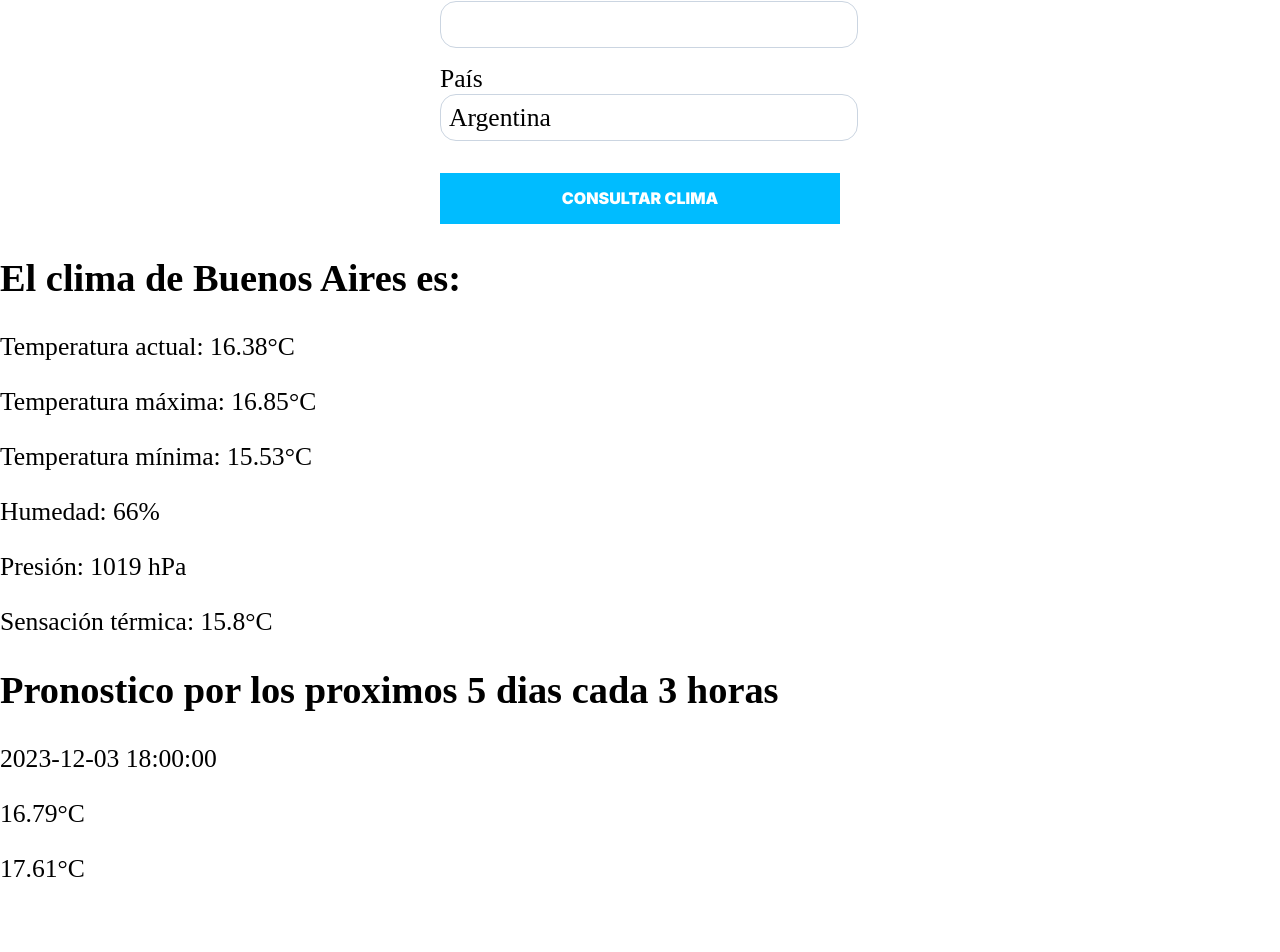
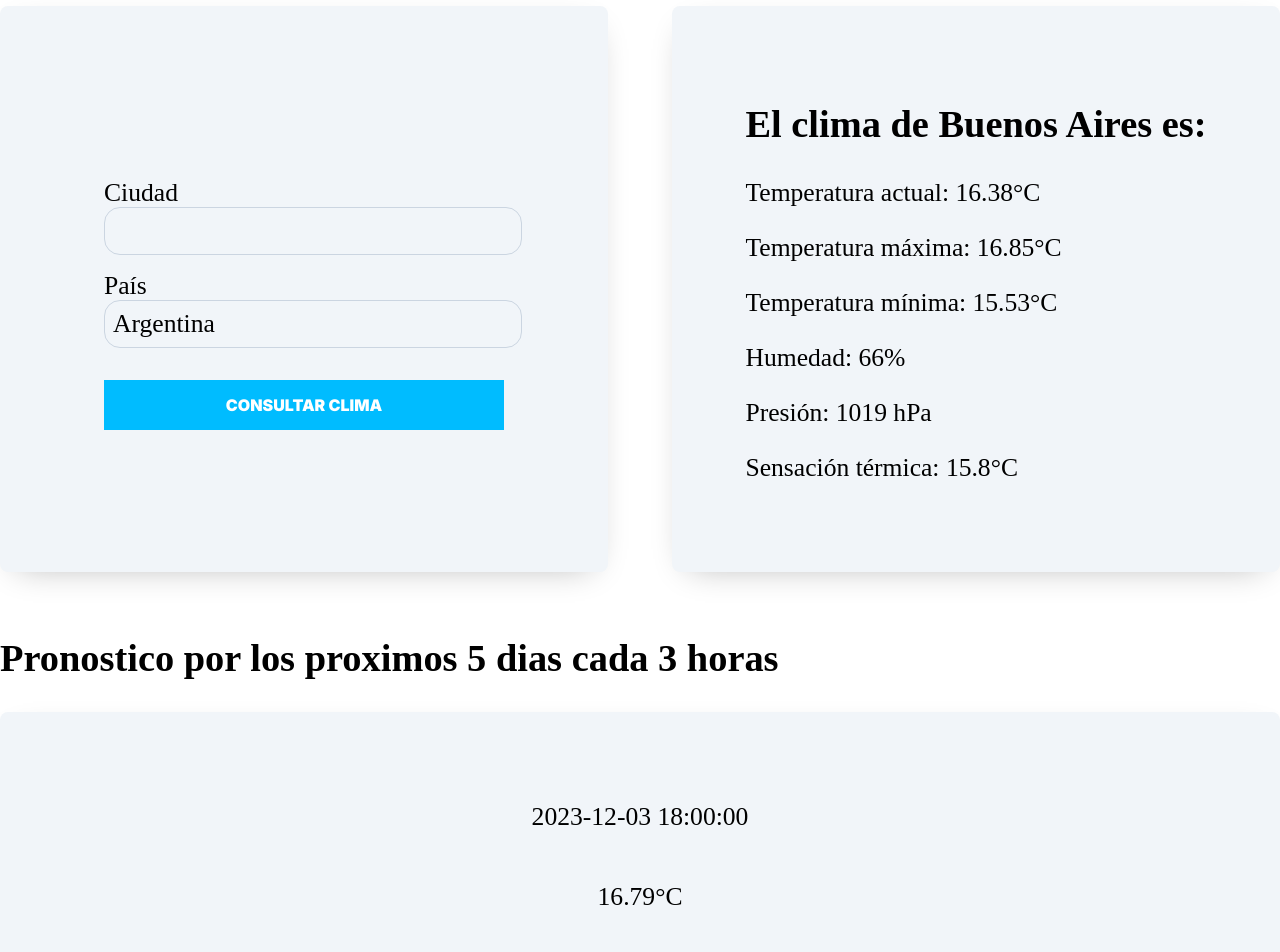
Before and after one commit to humbertodrc/weather-app, a React (Vite) app: page / in a window 1280 px wide. Shown: the part 161-1113 px from the top of the page. Before the commit the page ends 1070 px from the top, so only its background shows below. Built offline with nearby package versions, Linux system fonts and the light colour scheme; a web font is replaced by a local one.

Commit message:
style: correcion de estilos contenedor ForecastCard

```diff
--- a/src/App.tsx
+++ b/src/App.tsx
@@ -9,9 +9,15 @@ function App() {
 			<Header>
 				<h1>App del Clima</h1>
 			</Header>
-			<Search />
-			<Climate />
-			<Forecast />
+			<main>
+				<section className="dos-columnas">
+					<Search />
+					<Climate />
+				</section>
+				<section>
+					<Forecast />
+				</section>
+			</main>
 		</>
 	);
 }
--- a/src/components/ForecastCard.tsx
+++ b/src/components/ForecastCard.tsx
@@ -1,14 +1,11 @@
-import { forecast } from '../data/forecast'
+import {forecast} from "../data/forecast";
 
 export const ForecastCard = () => {
-  return (
-    <section>
-      <h2>Pronostico por los proximos 5 dias cada 3 horas</h2>
-      <div>
-        <p>{forecast.list[0].dt_txt}</p>
-        <p>{forecast.list[0].main.temp_min}°C</p>
-        <p>{forecast.list[0].main.temp_max}°C</p>
-      </div>
-    </section>
-  )
-}
+	return (
+		<div className="contenedor">
+			<p>{forecast.list[0].dt_txt}</p>
+			<p>{forecast.list[0].main.temp_min}°C</p>
+			<p>{forecast.list[0].main.temp_max}°C</p>
+		</div>
+	);
+};
--- a/src/components/common/Form.tsx
+++ b/src/components/common/Form.tsx
@@ -3,7 +3,7 @@ import { Select } from './Select'
 
 export const Form = () => {
   return (
-    <section>
+    <div className='contenedor'>
       <div>
         <img src="" alt="" />
       </div>
@@ -23,6 +23,6 @@ export const Form = () => {
 				</div>
 				<input type="submit" value="Consultar Clima" />
 			</form>
-    </section>
+    </div>
   )
 }
--- a/src/features/Climate/Climate.tsx
+++ b/src/features/Climate/Climate.tsx
@@ -2,6 +2,8 @@ import { WatherCard } from '../../components/WatherCard'
 
 export const Climate = () => {
   return (
-    <WatherCard />
+    <div className='contenedor'>
+      <WatherCard />
+    </div>
   )
 }
--- a/src/features/Forecast/Forecast.tsx
+++ b/src/features/Forecast/Forecast.tsx
@@ -2,6 +2,11 @@ import { ForecastCard } from '../../components/ForecastCard'
 
 export const Forecast = () => {
   return (
-    <ForecastCard />
+    <section>
+      <h2>Pronostico por los proximos 5 dias cada 3 horas</h2>
+      <div className="card-container">
+        <ForecastCard />
+      </div>
+    </section>
   )
 }
```
